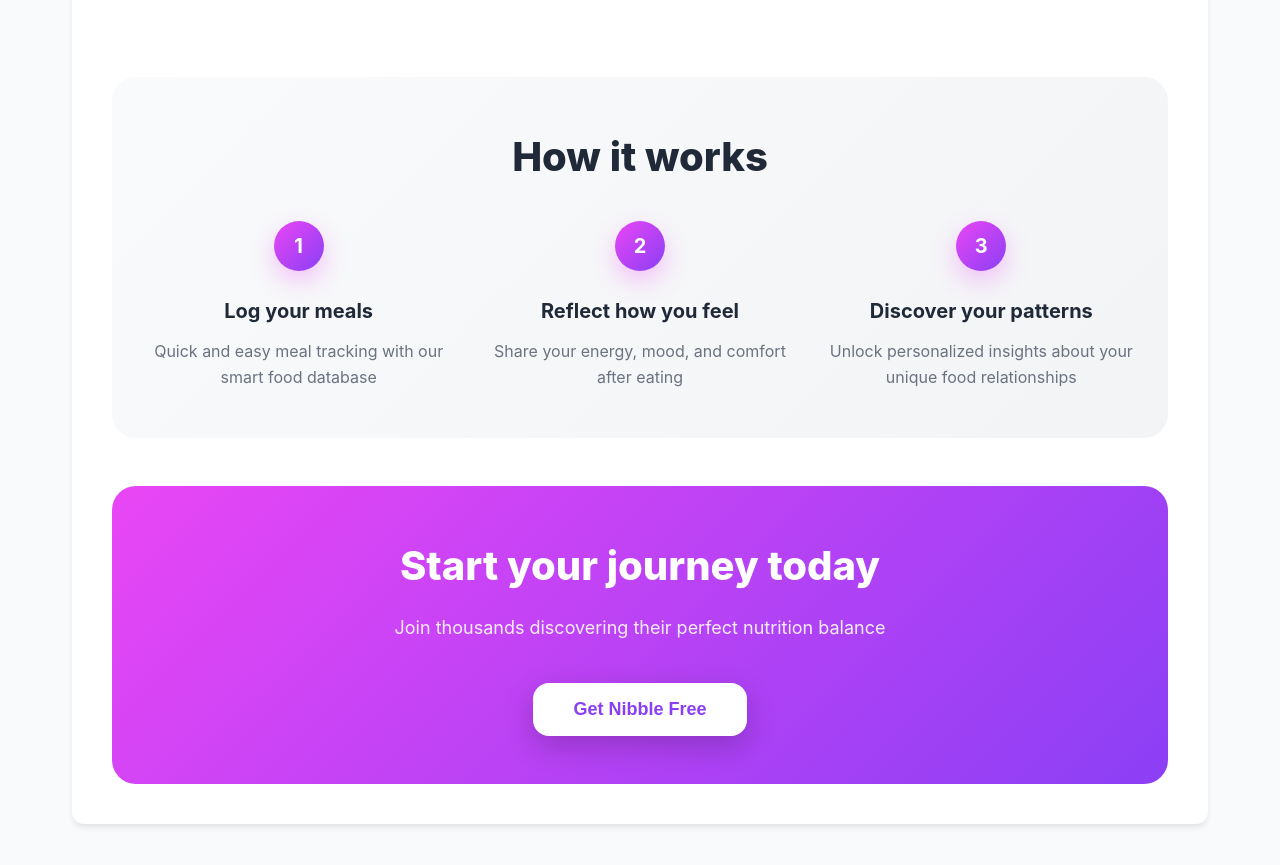
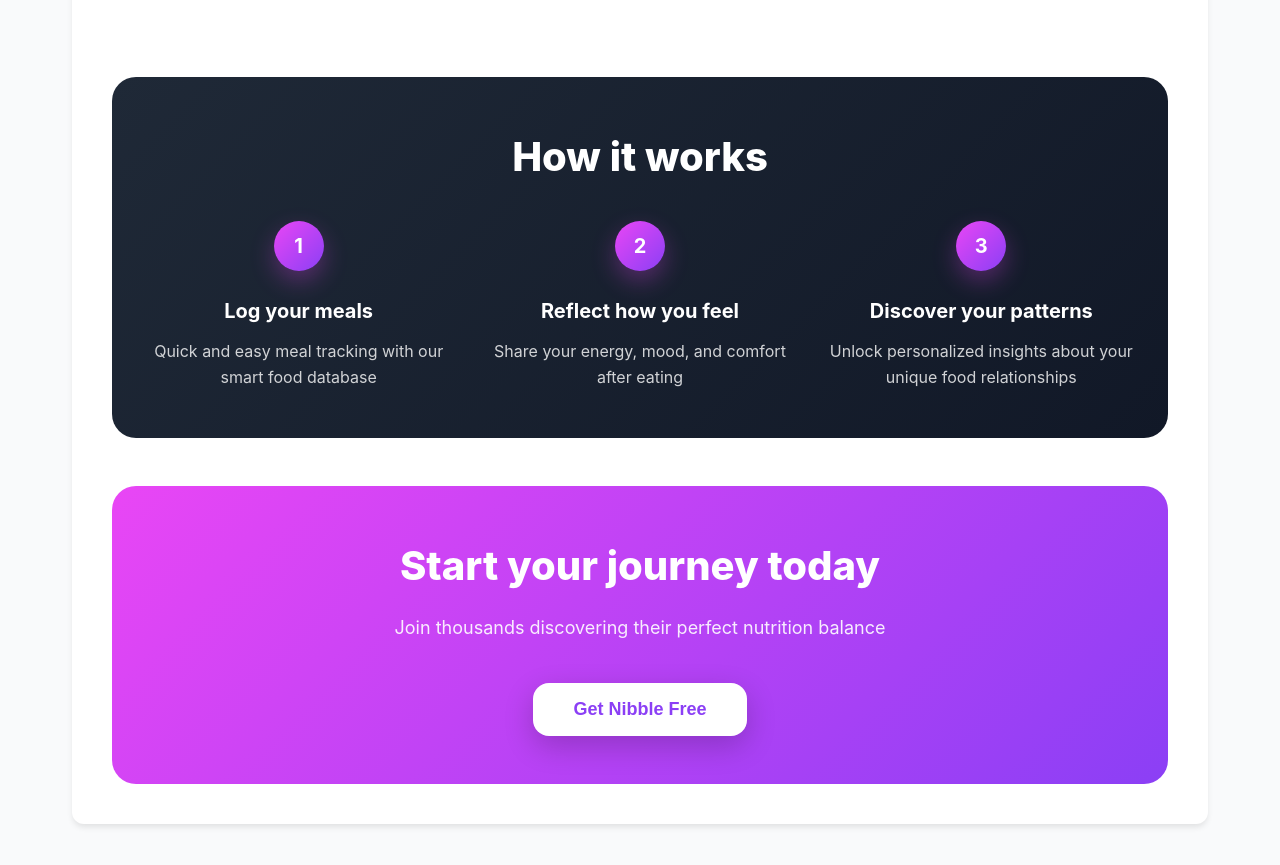
Before and after one commit to intuitivenibble-del/intuitivenibble-del.github.io, a plain HTML site: page index.html in a window 1280 px wide. Shown: the part 938-1803 px from the top of the page. Drawn offline with Linux system fonts and the light colour scheme.

Commit message:
Update styles.css

```diff
--- a/styles.css
+++ b/styles.css
@@ -558,7 +558,7 @@ a:hover {
    ======================================== */
 
 .how-it-works {
-    background: linear-gradient(135deg, #f9fafb 0%, #f3f4f6 100%);
+    background: linear-gradient(135deg, #1f2937 0%, #111827 100%);
     padding: 3rem 2rem;
     border-radius: 24px;
     margin-bottom: 3rem;
@@ -568,7 +568,7 @@ a:hover {
     text-align: center;
     font-size: 2.5rem;
     font-weight: 800;
-    color: var(--text-primary);
+    color: white;
     margin-bottom: 2rem;
     border: none;
     padding: 0;
@@ -604,13 +604,13 @@ a:hover {
 .step h4 {
     font-size: 1.25rem;
     font-weight: 700;
-    color: var(--text-primary);
+    color: white;
     margin-bottom: 0.75rem;
 }
 
 .step p {
     font-size: 1rem;
-    color: var(--text-secondary);
+    color: rgba(255, 255, 255, 0.8);
     margin-bottom: 0;
 }
 
```
